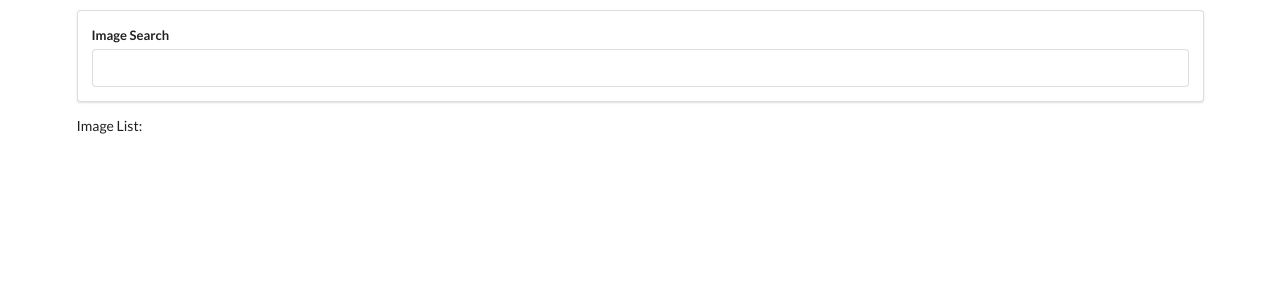
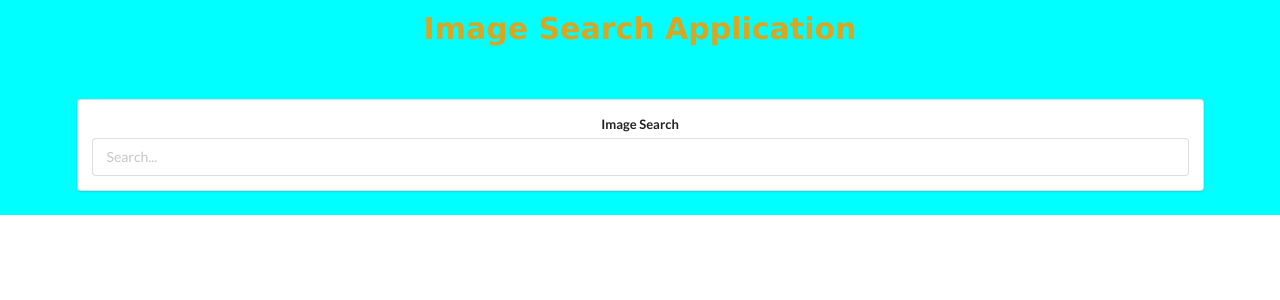
Before and after one commit to Zriyaz/Object_Search-App, a React (Create React App) app: page / in a window 1280 px wide. Shown: the top 300 px of the page. Built offline with nearby package versions, Linux system fonts and the light colour scheme.

Commit message:
//commit

```diff
--- a/src/Components/App.js
+++ b/src/Components/App.js
@@ -2,10 +2,8 @@ import React from "react"
 import unsplash from "../api/unsplash"
 import SearchBar from "./SearchBar"
 import ImageList from "./ImageList"
-
-
+import Header from "./Header"
 class App extends React.Component{
-
   state={images: [] }
   onSearchSubmit=async(term)=>{
 
@@ -19,11 +17,14 @@ class App extends React.Component{
   }
   render(){
     return(
-    <div className="ui container" style={{marginTop:'10px'}}>
-     <SearchBar onSubmit={this.onSearchSubmit}/>
-     <ImageList image={this.state.images}/>
-    </div>
-  )
+        <div className="bckfull">
+         <Header/>
+       <div className="ui container" style={{marginTop:'50px'}}>
+         <SearchBar onSubmit={this.onSearchSubmit}/>
+         <ImageList image={this.state.images}/>
+        </div>
+      </div>
+    )
   }
 }
 export default App
--- /dev/null
+++ b/src/Components/Backstyle.css
@@ -0,0 +1,5 @@
+.header-style{
+  background-color: orange;
+  height:100%;
+  width:100%;
+}
--- /dev/null
+++ b/src/Components/Header.css
@@ -0,0 +1,14 @@
+.bckfull{
+  height: 100%;
+  width: 100%;
+  background-color:aqua;
+}
+.bckfull{
+  text-align: center;
+  padding: 10px;
+}
+.hstyle{
+  font-family: 'Lucida Sans', 'Lucida Sans Regular', 'Lucida Grande', 'Lucida Sans Unicode', Geneva, Verdana, sans-serif;
+  font-size: 30px;
+  color:goldenrod;
+}
--- /dev/null
+++ b/src/Components/Header.js
@@ -0,0 +1,12 @@
+import React from "react"
+
+export default class Header extends React.Component{
+
+render(){
+  return(
+    <div>
+    <h1 className="hstyle"> Image Search Application</h1>
+    </div>
+  )
+}
+}
--- /dev/null
+++ b/src/Components/ImageCard.js
@@ -0,0 +1,30 @@
+import React from "react"
+
+class ImageCard extends React.Component{
+
+  constructor(props){
+    super(props)
+    this.state={spans: 0 }
+    this.imageRef=React.createRef()
+  }
+  componentDidMount(){
+    this.imageRef.current.addEventListener('load',this.setSpans)
+  }
+  setSpans=()=>{
+    const height=this.imageRef.current.clientHeight
+    const spans= Math.ceil(height/10)
+    this.setState({spans})
+  }
+  render(){
+
+    const {description,urls}=this.props.image;
+    return(
+      <div style={{gridRowEnd: `span ${this.state.spans}` }}>
+      <img  ref={this.imageRef}alt={description}
+      src={urls.regular}
+      />
+      </div>
+    )
+  }
+}
+export default ImageCard
--- /dev/null
+++ b/src/Components/ImageList.css
@@ -0,0 +1,12 @@
+.image-list{
+  display:grid;
+  grid-template-columns:repeat(auto-fill,minmax(250px,1fr));
+  grid-gap: 0 10px;
+  grid-auto-rows:10px;
+
+}
+.image-list img{
+  width:250px;
+  grid-row-end:span 2;
+
+}
--- a/src/Components/ImageList.js
+++ b/src/Components/ImageList.js
@@ -1,10 +1,15 @@
+import './ImageList.css'
 import React from "react"
-
+import ImageCard from "./ImageCard"
 const ImageList=(props)=>{
-  const image = props.image.map(({description ,id,urls})=>{
-    return <img key={id} src={urls.regular} alt={description}/>
+  const image = props.image.map((image)=>{
+    return <ImageCard key={image.id} image={image}/>
 
   })
-  return <div>Image List:{image}</div>
+  return(
+    <div className="image-list">{image}</div>
+
+  )
+
 }
 export default ImageList
--- /dev/null
+++ b/src/Components/ImageStyle.css
@@ -0,0 +1,3 @@
+.imgstyle{
+ background-color:aqua;
+}
--- a/src/Components/SearchBar.js
+++ b/src/Components/SearchBar.js
@@ -1,4 +1,7 @@
 import React from "react"
+import "./ImageStyle.css"
+import Header from "./Header"
+import "./Header.css"
 
 export default class SearchBar extends React.Component{
 
@@ -11,19 +14,21 @@ export default class SearchBar extends React.Component{
     this.props.onSubmit(this.state.term)
 
   }
-
   render(){
     return(
-      <div className="ui segment">
+      <>
+       <div className="ui segment" style={{width:`30%`}, {float:`center`}}>
         <form onSubmit={this.onFormSubmit} className="ui form" >
          <div className="field">
            <label>Image Search</label>
            <input type="text"
+           placeholder="Search..."
            value={this.state.term}
            onChange={(e)=>this.setState({term:e.target.value})}/>
          </div>
         </form>
-      </div>
+        </div>
+        </>
     )
   }
 }
```
